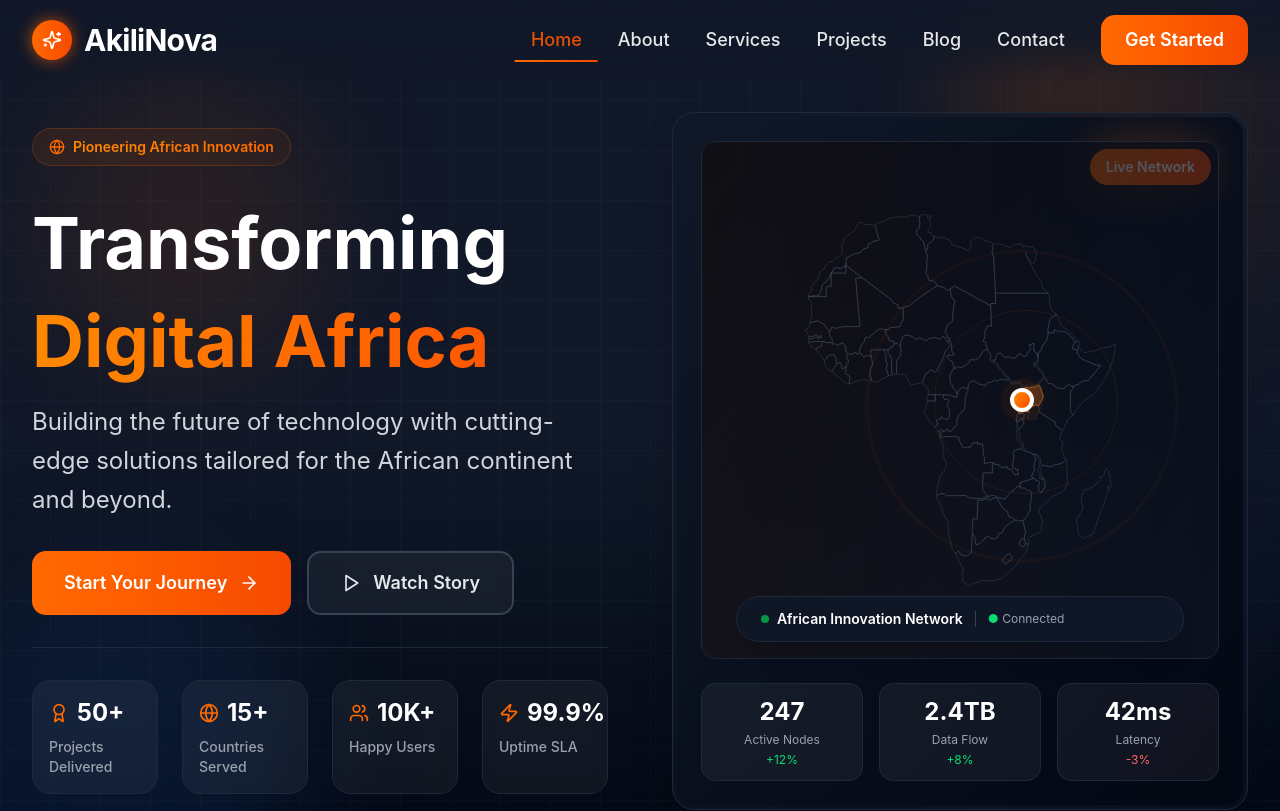
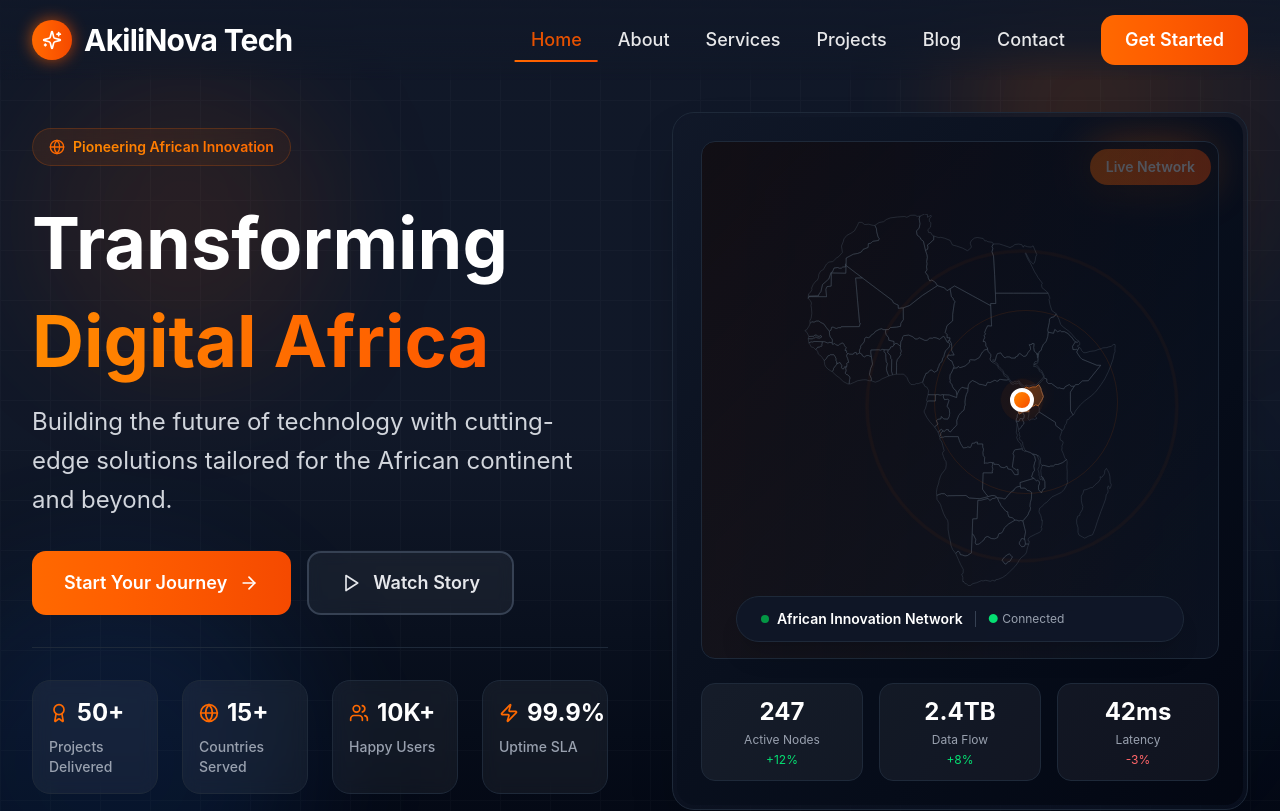
Before and after one commit to AkiliNova-Technologies/akilinova_web_v2, a Next.js app: page / in a window 1280 px wide. Shown: the top 811 px of the page. Built offline with nearby package versions, Linux system fonts and the light colour scheme.

Commit message:
feat: updated logo title

```diff
--- a/components/Navbar.tsx
+++ b/components/Navbar.tsx
@@ -20,7 +20,7 @@ interface NavbarProps {
 
 export default function Navbar({
   logo,
-  brandName = "AkiliNova",
+  brandName = "AkiliNova Tech",
   navItems = [
     { label: "Home", href: "/" },
     {
```
